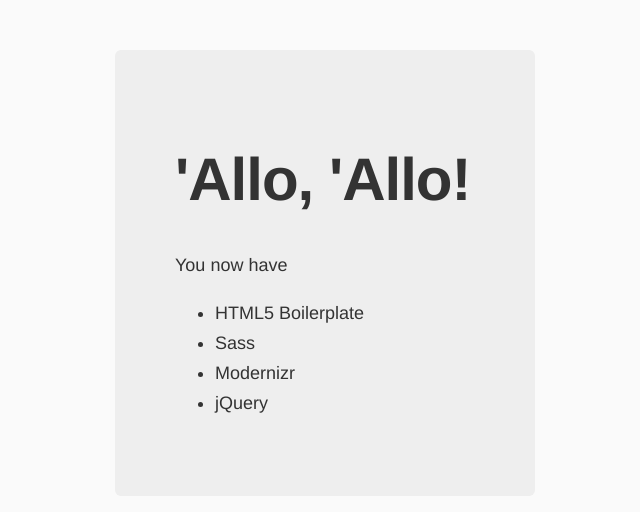
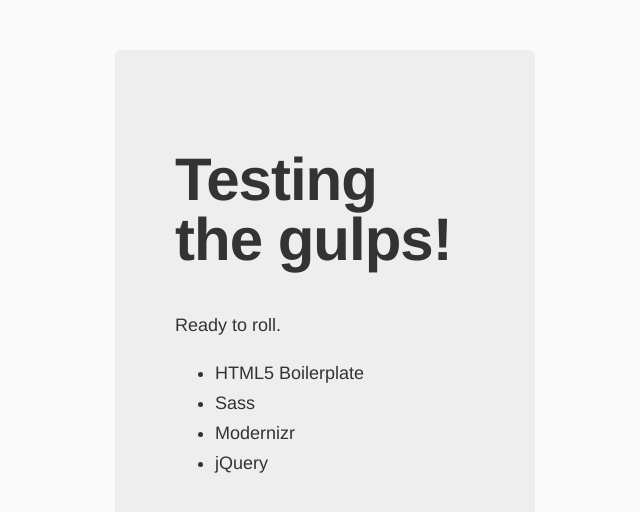
Before and after one commit to LetterTCarter/wm50, a website: page app/index.html in a window 1280 px wide. Shown: the whole page, without its empty margins (315-955 px from the left). Drawn offline with nearby package versions, Linux system fonts and the light colour scheme; files that its build step writes are made by us from their sources.

Commit message:
project ready
Gulp works. Time to get coding.

```diff
--- a/app/index.html
+++ b/app/index.html
@@ -28,8 +28,8 @@
     <![endif]-->
 
     <div class="hero-unit">
-      <h1>'Allo, 'Allo!</h1>
-      <p>You now have</p>
+      <h1>Testing the gulps!</h1>
+      <p>Ready to roll.</p>
       <ul>
         <li>HTML5 Boilerplate</li>
         <li>Sass</li>
```
